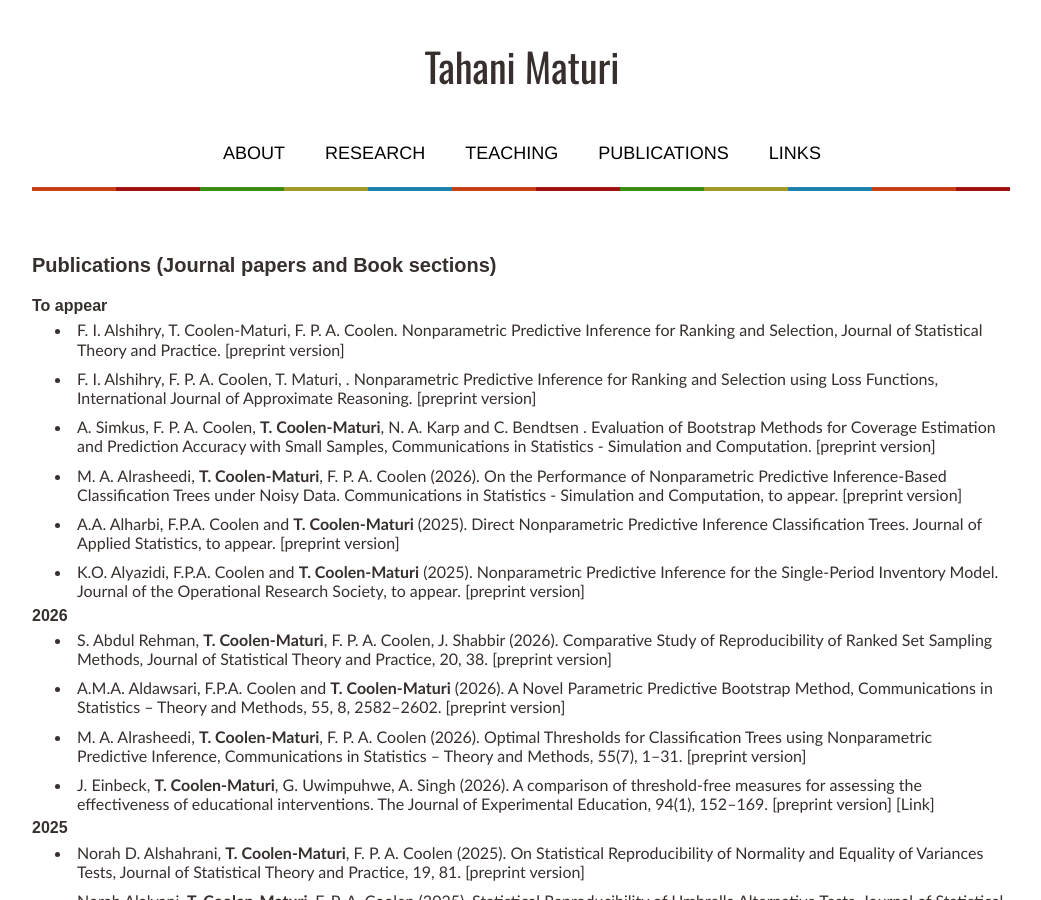
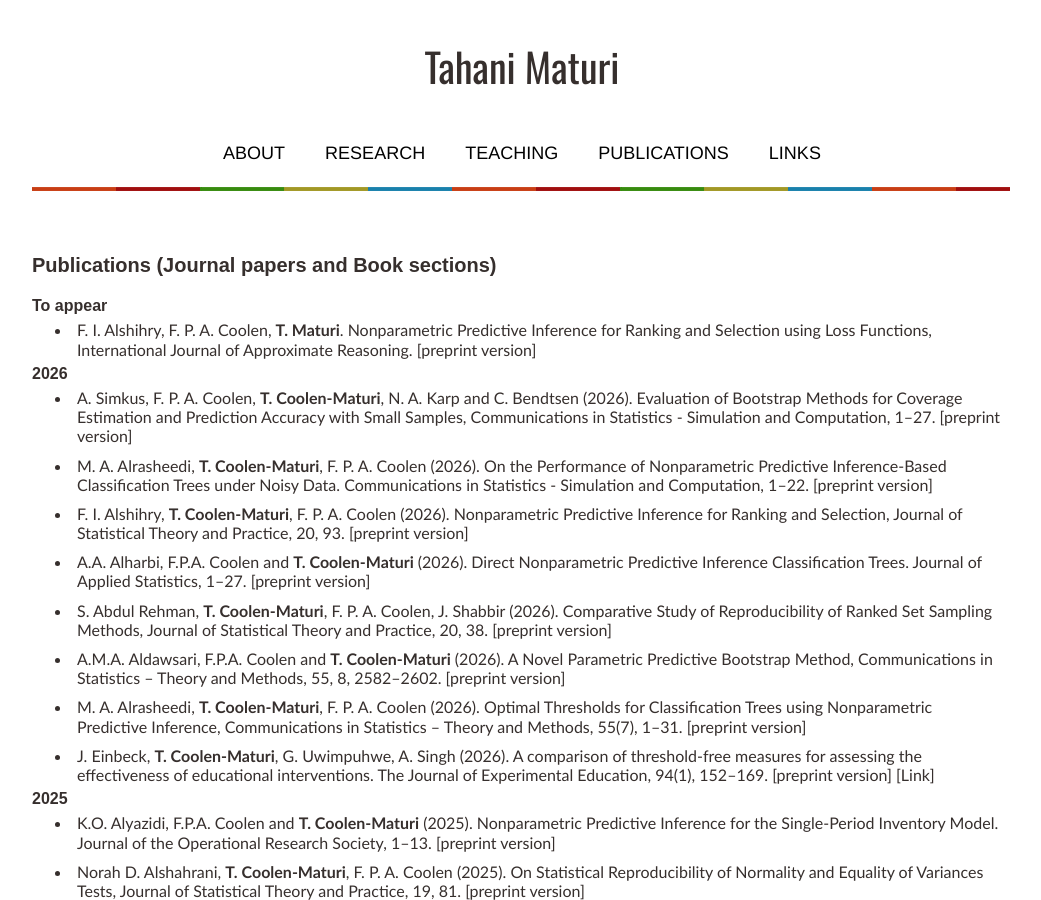
Before and after one commit to tmaturi/tahanimaturi, a Jekyll site: the page built from publications.md, in a window 1280 px wide and 900 px high. Shown: the whole window, without its empty margins (119-1160 px from the left). Built offline with Jekyll 4.4.1, drawn with Linux system fonts in a browser that asks for light colours; our own code applies the rules of GitHub Pages for plain Markdown files.

Commit message:
Update publications.md

```diff
--- a/publications.md
+++ b/publications.md
@@ -9,23 +9,27 @@ title: Publications
 ### To appear
 
 
-- F. I.  Alshihry, T. Coolen-Maturi, F. P. A. Coolen. Nonparametric Predictive Inference for Ranking and Selection, Journal of Statistical Theory and Practice. [[preprint version](pdfs/Fatimah_Paper1_rev.pdf){:target="_blank"}]
 
-- F. I.  Alshihry, F. P. A. Coolen, T. Maturi, . Nonparametric Predictive Inference for Ranking and Selection using Loss Functions, International Journal of Approximate Reasoning. [[preprint version](pdfs/Fatimah_Paper2_rev_v2.pdf){:target="_blank"}]
-
-- A. Simkus, F. P. A. Coolen, **T. Coolen-Maturi**, N. A. Karp and C. Bendtsen . Evaluation of  Bootstrap Methods for Coverage Estimation and Prediction Accuracy with Small Samples, Communications in Statistics - Simulation and Computation. [[preprint version](pdfs/Andrea_Bootstrap_Small_Samples.pdf){:target="_blank"}]
+- F. I.  Alshihry, F. P. A. Coolen, **T. Maturi**. Nonparametric Predictive Inference for Ranking and Selection using Loss Functions, International Journal of Approximate Reasoning. [[preprint version](pdfs/Fatimah_Paper2_rev_v2.pdf){:target="_blank"}]
 
 
 
-- M. A. Alrasheedi, **T. Coolen-Maturi**, F. P. A. Coolen (2026). On the Performance of Nonparametric Predictive Inference-Based Classification Trees under Noisy Data. Communications in Statistics - Simulation and Computation, to appear. [[preprint version](pdfs/Masad_Paper_20260310_rev_DRO.pdf){:target="_blank"}]
 
 
-- A.A. Alharbi, F.P.A. Coolen and **T. Coolen-Maturi** (2025). Direct Nonparametric Predictive Inference Classification
-Trees. Journal of Applied Statistics, to appear. [[preprint version](pdfs/paper_DirectNPI2Dec2025.pdf){:target="_blank"}]
 
-- K.O. Alyazidi, F.P.A. Coolen and **T. Coolen-Maturi** (2025). Nonparametric Predictive Inference for the Single-Period Inventory Model. Journal of the Operational Research Society, to appear. [[preprint version](pdfs/JORS_NPI_inventory_accepted.pdf){:target="_blank"}]
+
 
 ### 2026
+
+- A. Simkus, F. P. A. Coolen, **T. Coolen-Maturi**, N. A. Karp and C. Bendtsen (2026). Evaluation of  Bootstrap Methods for Coverage Estimation and Prediction Accuracy with Small Samples, Communications in Statistics - Simulation and Computation, 1–27. [[preprint version](pdfs/Andrea_Bootstrap_Small_Samples.pdf){:target="_blank"}]
+
+- M. A. Alrasheedi, **T. Coolen-Maturi**, F. P. A. Coolen (2026). On the Performance of Nonparametric Predictive Inference-Based Classification Trees under Noisy Data. Communications in Statistics - Simulation and Computation, 1–22. [[preprint version](pdfs/Masad_Paper_20260310_rev_DRO.pdf){:target="_blank"}]
+
+- F. I.  Alshihry, **T. Coolen-Maturi**, F. P. A. Coolen (2026). Nonparametric Predictive Inference for Ranking and Selection, Journal of Statistical Theory and Practice, 20, 93. [[preprint version](pdfs/Fatimah_Paper1_rev.pdf){:target="_blank"}]
+
+- A.A. Alharbi, F.P.A. Coolen and **T. Coolen-Maturi** (2026). Direct Nonparametric Predictive Inference Classification
+Trees. Journal of Applied Statistics, 1–27. [[preprint version](pdfs/paper_DirectNPI2Dec2025.pdf){:target="_blank"}]
+
 
 - S. Abdul Rehman, **T. Coolen-Maturi**, F. P. A. Coolen,  J. Shabbir (2026). Comparative Study of Reproducibility of Ranked Set Sampling Methods,
 Journal of Statistical Theory and Practice, 20, 38. [[preprint version](pdfs/JSTP_Rehman_acc_260129.pdf){:target="_blank"}]
@@ -41,6 +45,8 @@
 
 
 ### 2025
+
+- K.O. Alyazidi, F.P.A. Coolen and **T. Coolen-Maturi** (2025). Nonparametric Predictive Inference for the Single-Period Inventory Model. Journal of the Operational Research Society, 1–13. [[preprint version](pdfs/JORS_NPI_inventory_accepted.pdf){:target="_blank"}]
 
 - Norah D. Alshahrani, **T. Coolen-Maturi**, F. P. A. Coolen (2025). On Statistical Reproducibility of Normality and
 Equality of Variances Tests, Journal of Statistical Theory and Practice, 19, 81. [[preprint version](pdfs/RP_Normality_Variance_Tests_20250803.pdf){:target="_blank"}]
```
